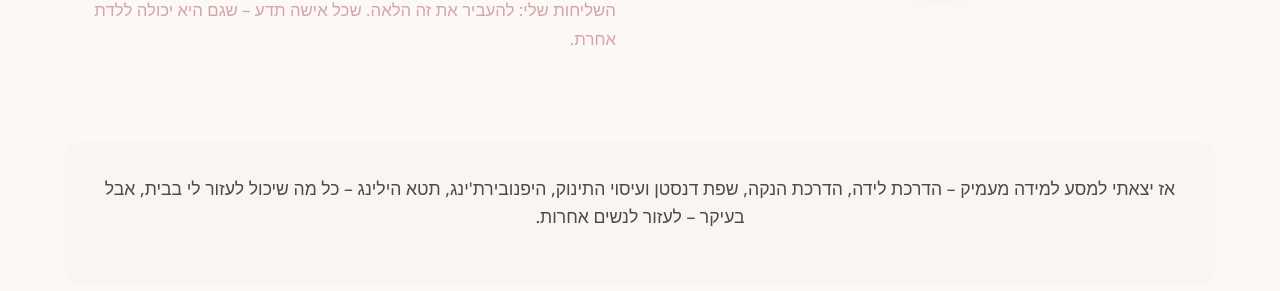
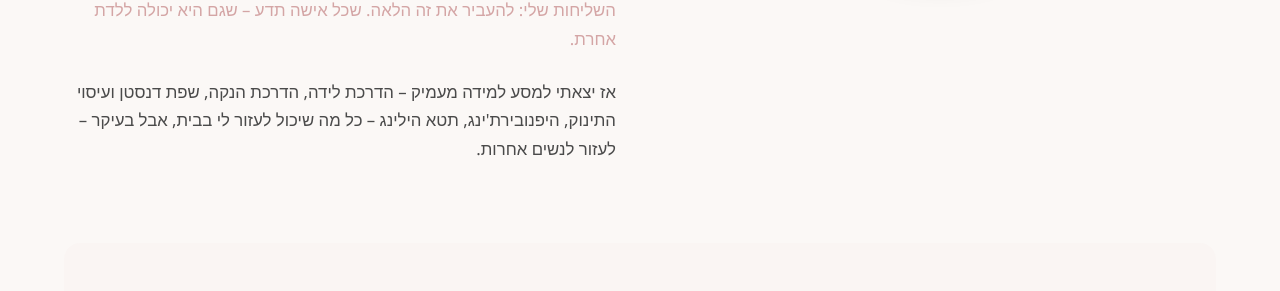
Before and after one commit to mostuf25561/hipnobirthing793, a React (Vite) app: page /about in a window 1280 px wide. Shown: the part 509-800 px from the top of the page. Built offline with nearby package versions, Linux system fonts and the light colour scheme.

Commit message:
Updated About.tsx

```diff
--- a/src/pages/About.tsx
+++ b/src/pages/About.tsx
@@ -70,6 +70,12 @@ export const About = () => {
                 כשהבנתי כמה עוצמה יש בדרך הזו – הפנימית, הנשית, המודעת – הבנתי שזו השליחות שלי: להעביר את זה הלאה. שכל אישה תדע – שגם היא יכולה ללדת אחרת.
               </Typography>
             </DebugTooltip>
+
+                        <DebugTooltip jsonPath="about_self.json > text (paragraph 5)">
+              <Typography variant="body1" sx={{ mb: 2, lineHeight: 1.7, fontSize: '1.05rem', fontWeight: 400 }}>
+            אז יצאתי למסע למידה מעמיק – הדרכת לידה, הדרכת הנקה, שפת דנסטן ועיסוי התינוק, היפנובירת'ינג, תטא הילינג – כל מה שיכול לעזור לי בבית, אבל בעיקר – לעזור לנשים אחרות.
+              </Typography>
+            </DebugTooltip>
           </Box>
         </Grid>
       </Grid>
@@ -78,7 +84,6 @@ export const About = () => {
       <Box sx={{ mt: 8, p: 4, backgroundColor: 'rgba(212, 165, 165, 0.04)', borderRadius: '16px' }}>
         <DebugTooltip jsonPath="about_self.json > text (paragraph 7)">
           <Typography variant="h6" color="text.primary" sx={{ mb: 3, textAlign: 'center', lineHeight: 1.6, fontWeight: 500, fontSize: '1.1rem' }}>
-            אז יצאתי למסע למידה מעמיק – הדרכת לידה, הדרכת הנקה, שפת דנסטן ועיסוי התינוק, היפנובירת'ינג, תטא הילינג – כל מה שיכול לעזור לי בבית, אבל בעיקר – לעזור לנשים אחרות.
           </Typography>
         </DebugTooltip>
       </Box>
```
